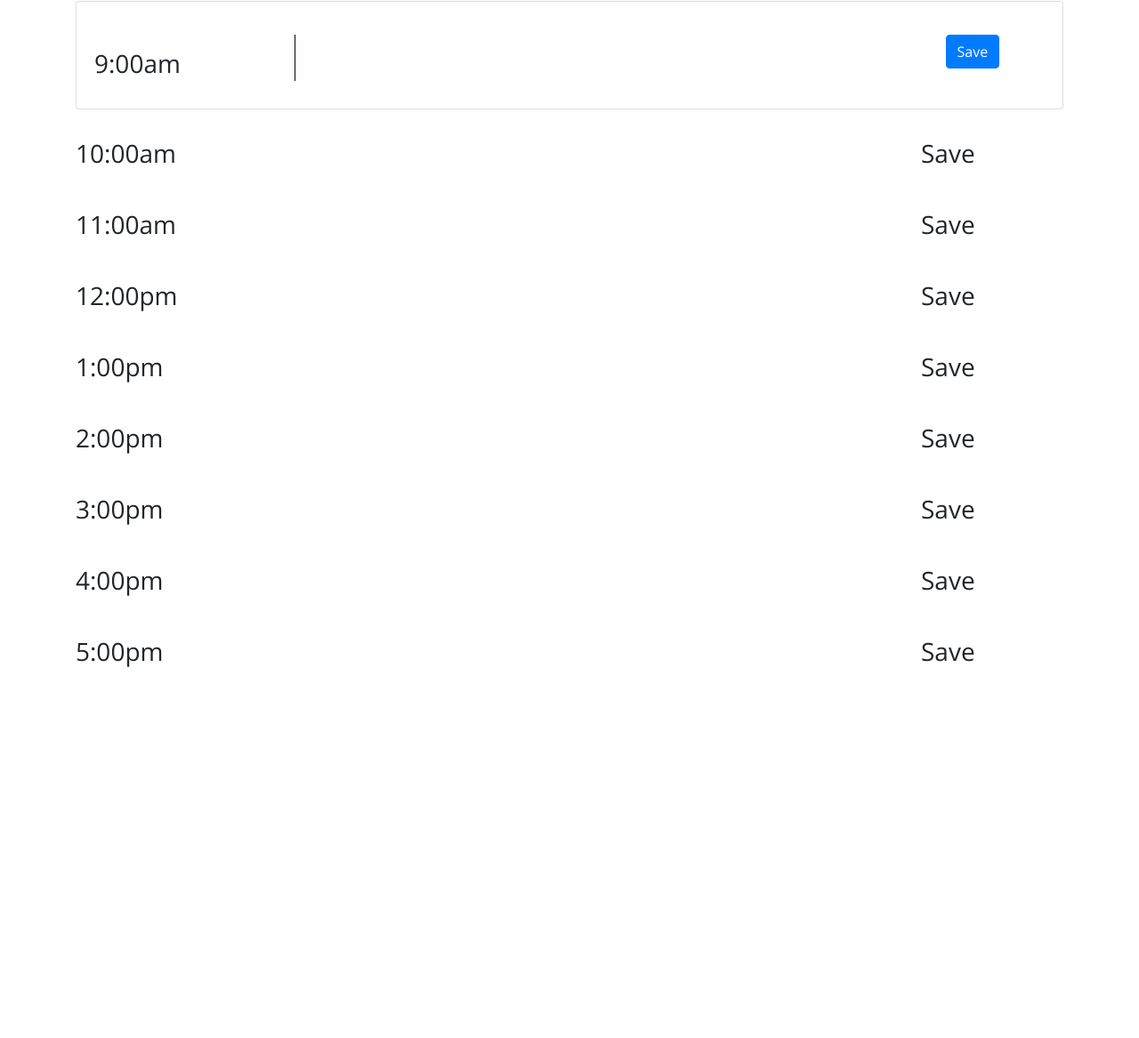
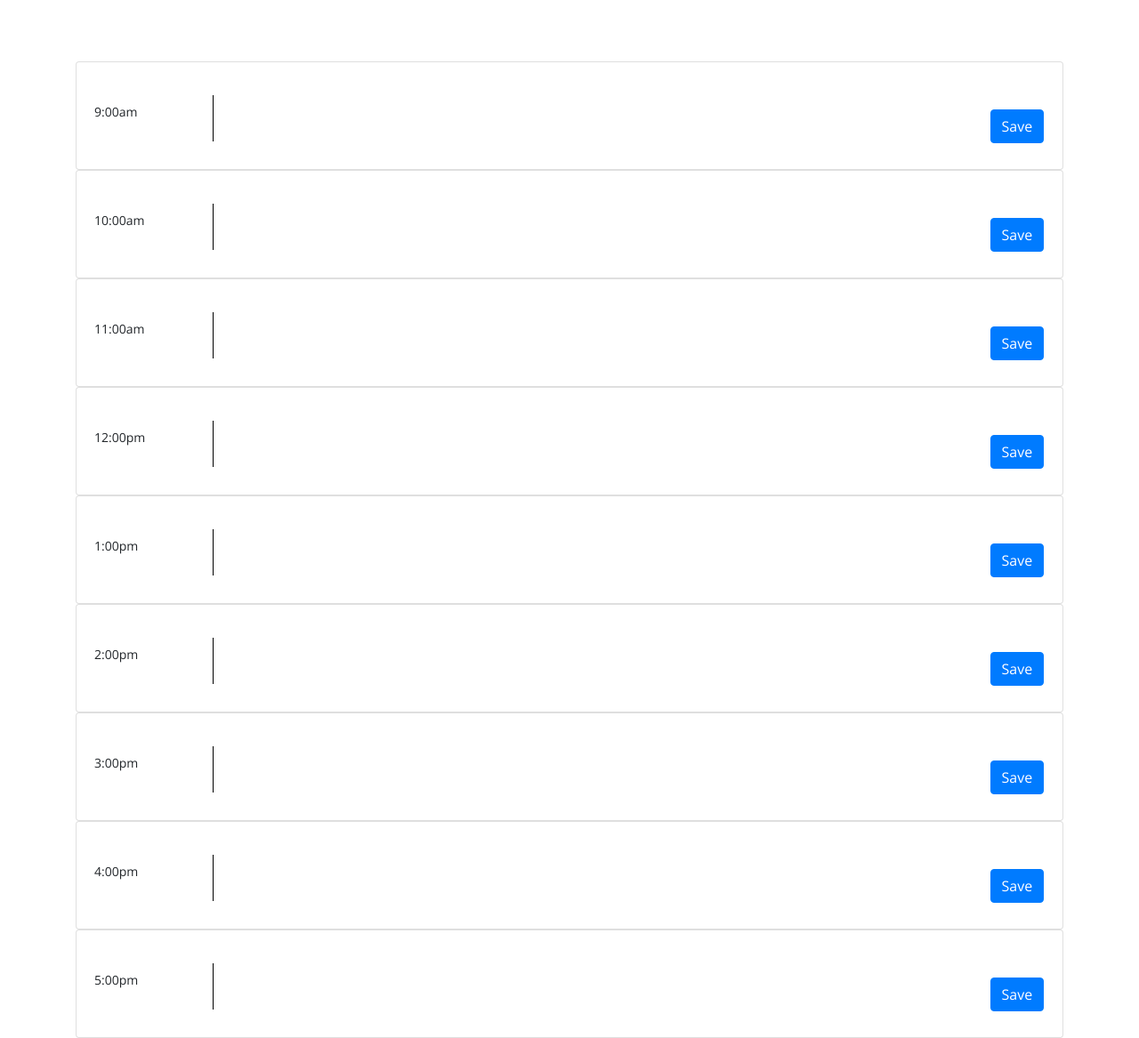
Before and after one commit to AHFotis/DailyPlannerApp, a plain HTML site: page index.html in a window 1280 px wide. Shown: the part 299-1466 px from the top of the page at 89% size. Before the commit the page ends 1092 px from the top, so only its background shows below. Drawn offline with nearby package versions, Linux system fonts and the light colour scheme.

Commit message:
Full Formatting Fix

```diff
--- a/Develop/style.css
+++ b/Develop/style.css
@@ -71,3 +71,11 @@ textarea{
 }
 
 /* New CSS ARRANGE LATEWR*/
+
+#fullPlanner {
+  margin-top: 100px;
+}
+
+.time {
+  font-size: 14px;
+}
--- a/index.html
+++ b/index.html
@@ -26,13 +26,29 @@
   <div class="card">
     <div class="card-body">
       <div class="row" id="plannerDiv">
-        <div class="col-sm-2 time">
-          <h3>9:00am</h3>
+        <div class="col-sm-1 time">
+          <p>9:00am</p>
         </div>
-        <div class="col-sm-8 plannerContent">
+        <div class="col-sm-10 plannerContent">
           <textarea></textarea>
         </div>
-        <div class="col-sm-2 addBtn">
+        <div class="col-sm-1 addBtn">
+          <button type="button" class="btn btn-primary">Save</button>
+        </div>
+      </div>
+    </div>
+  </div>
+
+  <div class="card">
+    <div class="card-body">
+      <div class="row" id="plannerDiv">
+        <div class="col-sm-1 time">
+          <p>10:00am</p>
+        </div>
+        <div class="col-sm-10 plannerContent">
+          <textarea></textarea>
+        </div>
+        <div class="col-sm-1 addBtn">
           <button type="button" class="btn btn-primary">Save</button>
         </div>
       </div>
@@ -40,94 +56,118 @@
   </div>
 
 
+  <div class="card">
+    <div class="card-body">
       <div class="row" id="plannerDiv">
-      <div class="col-sm-2 time">
-        <h3>10:00am</h3>
+        <div class="col-sm-1 time">
+          <p>11:00am</p>
         </div>
-      <div class="col-sm-8 plannerContent">
+        <div class="col-sm-10 plannerContent">
+          <textarea></textarea>
         </div>
-      <div class="col-sm-2 addBtn">
-        <h3>Save</h3>
+        <div class="col-sm-1 addBtn">
+          <button type="button" class="btn btn-primary">Save</button>
+        </div>
+      </div>
     </div>
   </div>
 
+  <div class="card">
+    <div class="card-body">
       <div class="row" id="plannerDiv">
-      <div class="col-sm-2 time">
-        <h3>11:00am</h3>
+        <div class="col-sm-1 time">
+          <p>12:00pm</p>
         </div>
-      <div class="col-sm-8 plannerContent">
+        <div class="col-sm-10 plannerContent">
+          <textarea></textarea>
         </div>
-      <div class="col-sm-2 addBtn">
-        <h3>Save</h3>
+        <div class="col-sm-1 addBtn">
+          <button type="button" class="btn btn-primary">Save</button>
+        </div>
+      </div>
     </div>
   </div>
 
+  <div class="card">
+    <div class="card-body">
       <div class="row" id="plannerDiv">
-      <div class="col-sm-2 time">
-        <h3>12:00pm</h3>
+        <div class="col-sm-1 time">
+          <p>1:00pm</p>
         </div>
-      <div class="col-sm-8 plannerContent">
+        <div class="col-sm-10 plannerContent">
+          <textarea></textarea>
         </div>
-      <div class="col-sm-2 addBtn">
-        <h3>Save</h3>
+        <div class="col-sm-1 addBtn">
+          <button type="button" class="btn btn-primary">Save</button>
+        </div>
+      </div>
     </div>
   </div>
 
+  <div class="card">
+    <div class="card-body">
       <div class="row" id="plannerDiv">
-      <div class="col-sm-2 time">
-        <h3>1:00pm</h3>
+        <div class="col-sm-1 time">
+          <p>2:00pm</p>
         </div>
-      <div class="col-sm-8 plannerContent">
+        <div class="col-sm-10 plannerContent">
+          <textarea></textarea>
         </div>
-      <div class="col-sm-2 addBtn">
-        <h3>Save</h3>
+        <div class="col-sm-1 addBtn">
+          <button type="button" class="btn btn-primary">Save</button>
+        </div>
+      </div>
     </div>
   </div>
 
+  <div class="card">
+    <div class="card-body">
       <div class="row" id="plannerDiv">
-      <div class="col-sm-2 time">
-        <h3>2:00pm</h3>
+        <div class="col-sm-1 time">
+          <p>3:00pm</p>
         </div>
-      <div class="col-sm-8 plannerContent">
+        <div class="col-sm-10 plannerContent">
+          <textarea></textarea>
         </div>
-      <div class="col-sm-2 addBtn">
-        <h3>Save</h3>
+        <div class="col-sm-1 addBtn">
+          <button type="button" class="btn btn-primary">Save</button>
+        </div>
+      </div>
     </div>
   </div>
 
+  <div class="card">
+    <div class="card-body">
       <div class="row" id="plannerDiv">
-      <div class="col-sm-2 time">
-        <h3>3:00pm</h3>
+        <div class="col-sm-1 time">
+          <p>4:00pm</p>
         </div>
-      <div class="col-sm-8 plannerContent">
+        <div class="col-sm-10 plannerContent">
+          <textarea></textarea>
         </div>
-      <div class="col-sm-2 addBtn">
-        <h3>Save</h3>
+        <div class="col-sm-1 addBtn">
+          <button type="button" class="btn btn-primary">Save</button>
+        </div>
+      </div>
     </div>
   </div>
 
+  <div class="card">
+    <div class="card-body">
       <div class="row" id="plannerDiv">
-      <div class="col-sm-2 time">
-        <h3>4:00pm</h3>
+        <div class="col-sm-1 time">
+          <p>5:00pm</p>
         </div>
-      <div class="col-sm-8 plannerContent">
+        <div class="col-sm-10 plannerContent">
+          <textarea></textarea>
         </div>
-      <div class="col-sm-2 addBtn">
-        <h3>Save</h3>
+        <div class="col-sm-1 addBtn">
+          <button type="button" class="btn btn-primary">Save</button>
+        </div>
+      </div>
     </div>
   </div>
 
-    <div class="row" id="plannerDiv">
-      <div class="col-sm-2 time">
-        <h3>5:00pm</h3>
-      </div>
-      <div class="col-sm-8 plannerContent">
-      </div>
-      <div class="col-sm-2 addBtn">
-        <h3>Save</h3>
-      </div>
-    </div>
-  </div>
 
   <script src="https://cdnjs.cloudflare.com/ajax/libs/jquery/3.2.1/jquery.min.js"></script>
   <script src="https://cdnjs.cloudflare.com/ajax/libs/moment.js/2.24.0/moment.min.js"></script>
```
Lines whose indentation alone changed are shown as unchanged.
